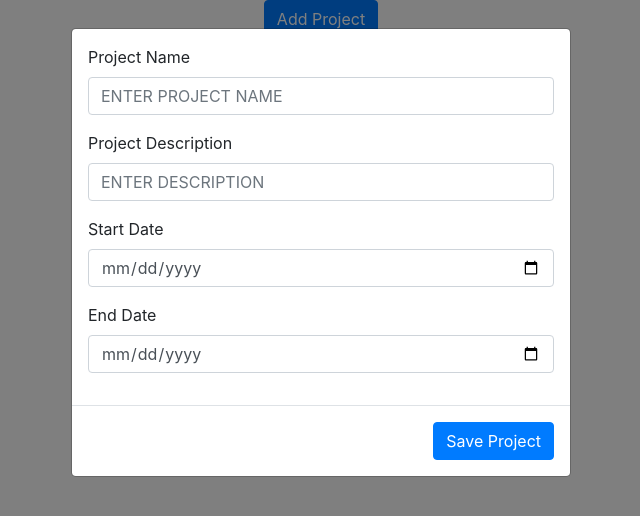
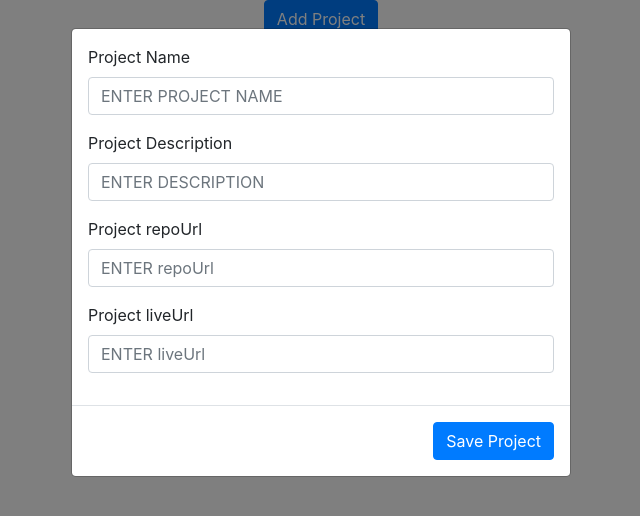
Before and after one commit to nathaliemekahal/StudentPortfolio_NM_FE, a React (Create React App) app: page /details/1 in a window 1280 px wide. Both pictures are taken after a click on the button "Add Project". Shown: the top 516 px of the page, without its empty margins (319-959 px from the left). Built offline with nearby package versions, Linux system fonts and the light colour scheme; no server answers.

Commit message:
posting projects

```diff
--- a/src/components/Details.jsx
+++ b/src/components/Details.jsx
@@ -58,12 +58,13 @@ import Projects from './Projects'
         })
         if(response.ok){
             this.setState({showModal:false})
-            let response= await fetch("http://127.0.0.1:3456/students/"+this.props.match.params.id,{
+            let response= await fetch("http://127.0.0.1:3456/projects/"+this.props.match.params.id,{
                 headers: new Headers({'content-type': 'application/json'})
             })
-            let othername=await response.json()
+            let projects=await response.json()
 
-            this.setState({student:othername,isLoading:false})
+            this.setState({projects,isLoading:false})
+
 
         }
      }
@@ -123,18 +124,22 @@ import Projects from './Projects'
                         placeholder='ENTER DESCRIPTION' onChange={this.catchInput}/>
 
                     </Form.Group>
-                    <Form.Group>
-                        <Form.Label>Start Date</Form.Label>
-                        <Form.Control type="date"id='start'onChange={this.catchInput} />
+                    <Form.Group >
+                        <Form.Label>Project repoUrl</Form.Label>
+                        <Form.Control type="text" id='repoUrl'
+                        placeholder='ENTER repoUrl' onChange={this.catchInput}/>
+
+                    </Form.Group>
+                    <Form.Group >
+                        <Form.Label>Project liveUrl</Form.Label>
+                        <Form.Control type="text" id='liveUrl'
+                        placeholder='ENTER liveUrl' onChange={this.catchInput}/>
 
                     </Form.Group>
 
 
-                    <Form.Group>
-                        <Form.Label>End Date</Form.Label>
-                        <Form.Control type="date"id='end'onChange={this.catchInput} />
 
-                    </Form.Group>
+
 
 
                 </Modal.Body>
--- a/src/components/Projects.jsx
+++ b/src/components/Projects.jsx
@@ -1,4 +1,5 @@
 import React, { Component } from 'react'
+import {Form} from 'react-bootstrap'
 
 class Projects extends Component {
     constructor(props) {
@@ -20,6 +21,20 @@ class Projects extends Component {
                     project=><h5>{project.name}</h5>
                   )}
                 </div>}
+
+                <Form.Group >
+                        <Form.Label>Content</Form.Label>
+                        <Form.Control type="text" id='repoUrl'
+                        placeholder='ENTER repoUrl' onChange={this.catchInput}/>
+
+                    </Form.Group>
+
+                    <Form.Group >
+                        <Form.Label>Email:</Form.Label>
+                        <Form.Control type="text" id='emailaddress'
+                        placeholder='ENTER EMAIL ADDRESS' onChange={this.catchInput}/>
+
+                    </Form.Group>
             </div>
         )
     }
```
